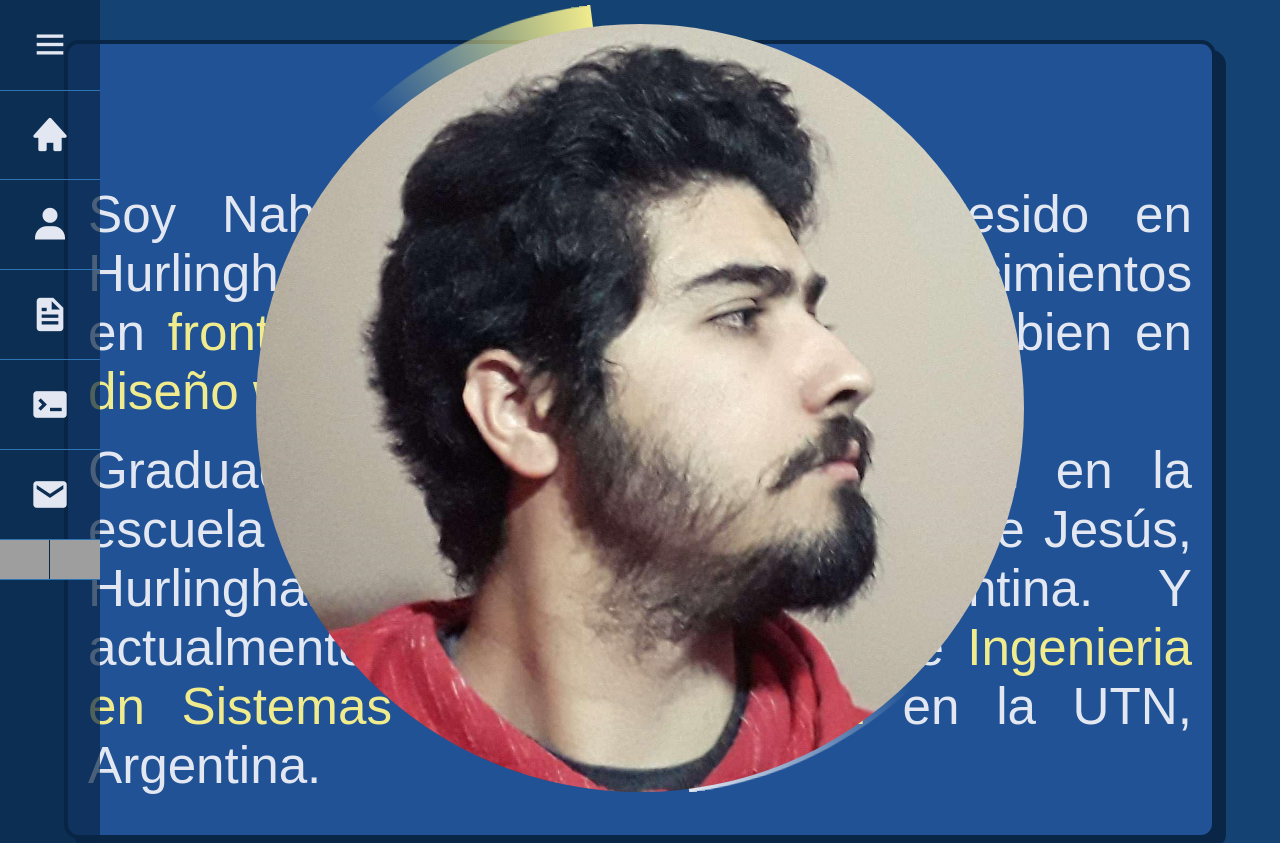
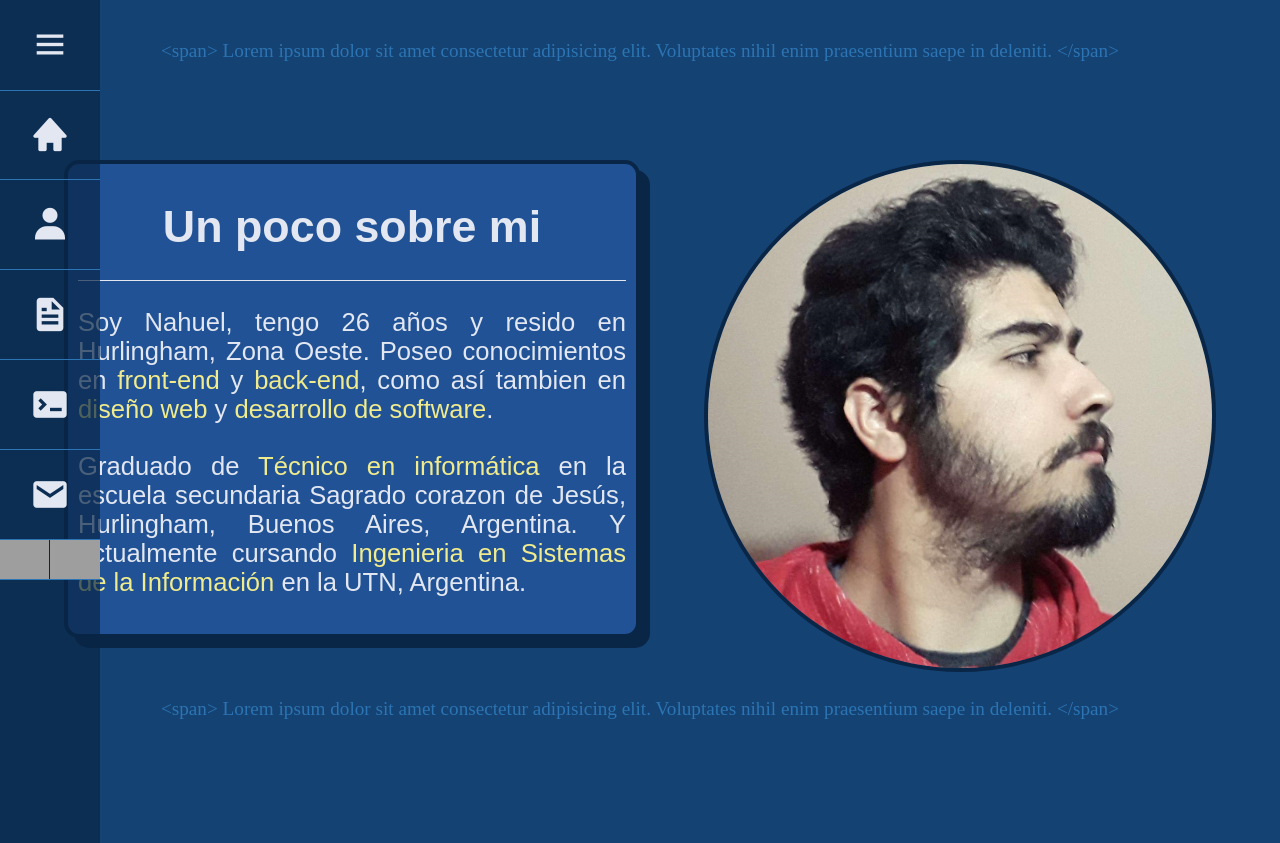
Before and after one commit to NahuRodas/nahurodas, a React (Create React App) app: page /SobreMi in a window 1280 px wide. After the commit the page ends 800 px from the top, so only its background shows below. Built offline with nearby package versions, Linux system fonts and the light colour scheme; grey boxes are pictures that could not be loaded.

Commit message:
Responsive SobreMi

```diff
--- a/src/components/SobreMi/SobreMi.js
+++ b/src/components/SobreMi/SobreMi.js
@@ -4,15 +4,14 @@ import ProfilePicture from '../../assets/foto_perfil2.PNG'
 const SobreMi = () => {
     return(
         <div className="contenedor">
-            <div className="contenedor-sobre-mi">
             <div className="sobre-mi">
                 <div className="contenido-sobre-mi">
-                        <h2>¡Hola! </h2>
+                    <h2>Un poco sobre mi </h2>
                     <p>Soy Nahuel, tengo 26 años y resido en Hurlingham, Zona Oeste. Poseo conocimientos en <span>front-end</span> y
-                           <span> back-end</span>, como así tambien en <span>diseño web</span> y <span>diseño gráfico</span>.</p>
+                        <span> back-end</span>, como así tambien en <span>diseño web</span> y <span>desarrollo de software</span>.</p>
                     <p>Graduado de <span>Técnico en informática</span> en la escuela secundaria
                         Sagrado corazon de Jesús, Hurlingham, Buenos Aires, Argentina.
-                            Y actualmente cursando tercer año de <span>Ingenieria en Sistemas de la Información</span> en
+                        Y actualmente cursando <span>Ingenieria en Sistemas de la Información</span> en
                         la UTN, Argentina.</p>
                 </div>
             </div>
@@ -26,7 +25,6 @@ const SobreMi = () => {
                 </div>
             </div>
         </div>
-        </div>
     )
 }
 
--- a/src/components/SobreMi/SobreMi.scss
+++ b/src/components/SobreMi/SobreMi.scss
@@ -6,7 +6,8 @@ $breackpoint-smartphone-height: 480px;
 $breackpoint-smartphone-width: 320px;
 $breackpoint-tablet-height: 1024px;
 $breackpoint-tablet-width: 760px;
-$breackpoint-desktop: 1680px;
+$breackpoint-s-desktop: 1380px;
+$breackpoint-b-desktop: 1680px;
 
 
 $navbar-bg: #3A1078;
@@ -17,22 +18,24 @@ $fourth-color: #2C74B3;
 $text-color: #e2e7f1;
 $second-text-color: #F0EB8D;
 
+/********************************/
+/****** ESTILOS GLOBALES ******/
+/********************************/
 
-    .contenedor-sobre-mi {
-        display: flex;
+.contenedor{
+    display: block;
     align-items: center;
     justify-content: center;
+    width: 100vw;
     height: 100vh;
+    box-sizing: border-box;
 }
 
 .sobre-mi {
     position: absolute;
-        top: 10%;
     font-family: Arial, Helvetica, sans-serif;
     color: $text-color;
     background-color: $third-color;
-        width:90vw;
-        height: fit-content;
     border: 4px solid $primary-color;
     border-radius: 15px;
     box-shadow: 10px 10px $primary-color;
@@ -40,55 +43,19 @@ $second-text-color: #F0EB8D;
 }
 
 .contenido-sobre-mi {
-        padding: 20px;
+    h2 {
+        text-align: center;
     }
-
-    .contenido-sobre-mi h2 {
-        text-align: center;
-        font-size: 5.5vw;
-        margin-top: 20px;
-        margin-bottom: 20px;
+    p {
+        text-align: justify;
     }
-
-    .contenido-sobre-mi p {
-        font-size: 4vw;
-        text-align: justify;
-        margin-bottom: 20px;
+    span {
+        color: $second-text-color;
     }
-
-    .contenido-sobre-mi span {
-        color: $second-text-color;
 }
 
 .profile-picture {
-        display: flex;
-        align-items: center;
-        justify-content: center;
-    }
-
-    .bg {
-        rotate: 180deg;
-        width: 62vw;
-        height: 62vw;
-        padding: 8px;
-        position: absolute;
-        bottom: 8.8%;
-        background: conic-gradient(#14417200 90%, $second-text-color);
-        border-radius: 50%;
-        opacity: 0;
-        animation: ppAnimation 1s linear infinite;
-    }
-
-    .pp-bg {
-        width: 62vw;
-        height: 62vw;
-        padding: 8px;
-        position: absolute;
-        bottom: 8.8%;
-        background: conic-gradient(#14417200 90%, $text-color);
-        border-radius: 50%;
-        opacity: 0;
-        animation: ppAnimation 1s linear infinite;
+    display: block;
 }
 
 .pp-img {
@@ -96,97 +63,309 @@ $second-text-color: #F0EB8D;
     justify-content: center;
     align-items: center;
     animation: fadeIn 1s;
-    }
-
-    .pp-img img {
+    img {
         position: absolute;
-        bottom: 9%;
-        width: 60vw;
         border-radius: 50%;
-    }
-
-    @keyframes ppAnimation {
-        0% {
-            transform: rotate(0deg);
-            opacity: 100;
-        }
-
-        100% {
-            transform: rotate(360deg);
-            opacity: 100;
+        border: 4px $primary-color solid;
     }
 }
 
 
+    // Sideways smartphone
+@media screen and (min-width: $breackpoint-smartphone-height) and (min-height: $breackpoint-smartphone-width) {
+    .sobre-mi {
+        top: 10%;
+        left: 3%;
+        width:45%;
+        height: fit-content;
+    }
 
-@media screen and (min-width: $breackpoint-tablet-width) {
+    .contenido-sobre-mi {
+        padding: 5px;
+
+        h2 {
+
+            font-size: 3.5vw;
+            margin-top: 5%;
+            padding-bottom: 5%;
+            margin-bottom: 5%;
+            border-bottom: 1px #e2e7f1 solid;
+        }
+        p {
+            font-size: 2vw;
+            margin-bottom: 5%;
+        }
+    }
+    .profile-picture {
+        width:45%;
+    }
+
+
+    .pp-img {
+        img {
+            right: 3%;
+            top: 8%;
+            width: 40%;
+        }
+    }
+}
+    // Normal smartphone
+@media screen and (min-width: $breackpoint-smartphone-width) and (min-height: $breackpoint-smartphone-height) {
     .sobre-mi {
         top: 5%;
+        left: 5%;
+        width:90%;
+        height: fit-content;
     }
 
-    .pp-bg,
-    .bg {
-        bottom: 0.5%;
+    .contenido-sobre-mi {
+        padding: 5px;
+
+        h2 {
+
+            font-size: 5.5vw;
+            margin-top: 5%;
+            padding-bottom: 5%;
+            margin-bottom: 5%;
+            border-bottom: 1px #e2e7f1 solid;
+        }
+        p {
+            font-size: 4.5vw;
+            margin-bottom: 5%;
+        }
+    }
+    .profile-picture {
+        width:90%;
+        align-items: center;
     }
 
-    .pp-img img {
-        bottom: 1%;
+    .pp-img {
+        img {
+            bottom: 5%;
+            left: 18%;
+            width: 65%;
+        }
+    }
+}
+    // Sideways tablet
+@media screen and (min-width: $breackpoint-tablet-height) and (min-height: $breackpoint-tablet-width) {
+    .sobre-mi {
+        top: 20%;
+        left: 5%;
+        width:45%;
+        height: fit-content;
+    }
+
+    .contenido-sobre-mi {
+        padding: 10px;
+
+        h2 {
+            font-size: 3.5vw;
+            margin-top: 5%;
+            padding-bottom: 5%;
+            margin-bottom: 5%;
+            border-bottom: 1px #e2e7f1 solid;
+        }
+        p {
+            font-size: 2vw;
+            margin-bottom: 5%;
+        }
+    }
+    .profile-picture {
+        right: 5%;
+        width: 40%;
+    }
+
+    .pp-img {
+        right: 5%;
+        img {
+            top: 20%;
+            left: 55%;
+            width:40%;
+        }
+    }
+}
+    // Normal tablet
+@media screen and (min-width: $breackpoint-tablet-width) and (min-height: $breackpoint-tablet-height) {
+    .sobre-mi {
+        top: 3%;
+        left: 5%;
+        width:90%;
+        height: fit-content;
+    }
+
+    .contenido-sobre-mi {
+        h2 {
+
+            font-size: 5.5vw;
+            margin-top: 3%;
+            padding-bottom: 3%;
+            margin-bottom: 3%;
+            border-bottom: 1px #e2e7f1 solid;
+        }
+        p {
+            padding: 10px;
+            font-size: 3.5vw;
+            margin-bottom: 5%;
+        }
+    }
+    .profile-picture {
+        width:100%;
+    }
+
+    .pp-img {
+        img {
+            left: 23%;
+            top: 58%;
+            width: 55%;
+        }
+    }
+}
+    // Square screen
+@media screen and (min-width: $breackpoint-tablet-height) and (min-height: $breackpoint-tablet-height) {
+    .sobre-mi {
+        top: 3%;
+        left: 5%;
+        width:90%;
+        height: fit-content;
+    }
+
+    .contenido-sobre-mi {
+        h2 {
+
+            font-size: 3vw;
+            margin-top: 3%;
+            padding-bottom: 3%;
+            margin-bottom: 3%;
+            border-bottom: 1px #e2e7f1 solid;
+        }
+        p {
+            padding: 10px;
+            font-size: 2vw;
+            margin-bottom: 5%;
+        }
+    }
+    .profile-picture {
+        width:100%;
+    }
+
+    .pp-img {
+        img {
+            left: 33%;
+            top: 55%;
+            width: 30%;
+        }
+    }
+}
+    // Sideways small monitor
+@media screen and (min-width: $breackpoint-tablet-height) and (min-height: $breackpoint-s-desktop){
+
+    .sobre-mi {
+        top: 3%;
+        left: 5%;
+        width:90%;
+        height: fit-content;
+    }
+
+    .contenido-sobre-mi {
+        h2 {
+
+            font-size: 5.5vw;
+            margin-top: 3%;
+            padding-bottom: 3%;
+            margin-bottom: 3%;
+            border-bottom: 1px #e2e7f1 solid;
+        }
+        p {
+            padding: 10px;
+            font-size: 3.5vw;
+            margin-bottom: 5%;
+        }
+    }
+    .profile-picture {
+        width:100%;
+    }
+
+    .pp-img {
+        img {
+            left: 23%;
+            top: 58%;
+            width: 55%;
+        }
+    }
+}
+    // Normal small monitor
+@media screen and (min-width: $breackpoint-s-desktop) and (min-height: $breackpoint-tablet-height){
+
+    .sobre-mi {
+        top:30%;
+        left: 10%;
+        width: 40vw;
+        height: 35vw;
+    }
+
+    .contenido-sobre-mi {
+        padding-top: 30px;
+        h2 {
+            font-size: 30px;
+        }
+        p {
+            padding: 15px;
+            font-size: 20px;
+            margin-bottom: 20px;
+        }
+    }
+    .profile-picture {
+        display: flex;
+        align-items: center;
+        align-content: center;
+    }
+
+
+    .pp-img {
+        img {
+            left: 60%;
+            top: 30%;
+            width: 35vw;
+            height: 35vw;
+        }
     }
 }
 
-@media screen and (min-width: $breackpoint-desktop) {
+    // Normal big monitor
+@media screen and (min-width: $breackpoint-b-desktop){
 
     .sobre-mi {
-        top:auto;
-        left: 15%;
+        top:30%;
+        left: 10%;
         width: 40vw;
+        height: fit-content;
     }
 
     .contenido-sobre-mi {
-        padding: 20px;
         padding-top: 30px;
-    }
-
-    .contenido-sobre-mi h2 {
+        h2 {
             font-size: 30px;
         }
-
-    .contenido-sobre-mi p {
+        p {
+            padding: 15px;
             font-size: 20px;
             margin-bottom: 20px;
         }
-
-    .contenido-sobre-mi span {
-        color: $second-text-color;
     }
-
     .profile-picture {
         display: flex;
         align-items: center;
-        justify-content: center;
+        align-content: center;
     }
 
-    .bg {
-        width: 29vw;
-        height: 29vw;
-        right: 9.5%;
-        bottom: 19%;
 
+    .pp-img {
+        img {
+            left: 60%;
+            top: 27%;
+            width: 25vw;
+            height: 25vw;
         }
-
-    .pp-bg {
-        width: 29vw;
-        height: 29vw;
-        right: 9.5%;
-        bottom: 19%;
     }
-
-    .pp-img img {
-        position: absolute;
-        right: 10%;
-        bottom: 20%;
-        width: 28vw;
-        border-radius: 50%;
 }
-
-}
```
Lines whose indentation alone changed are shown as unchanged.
